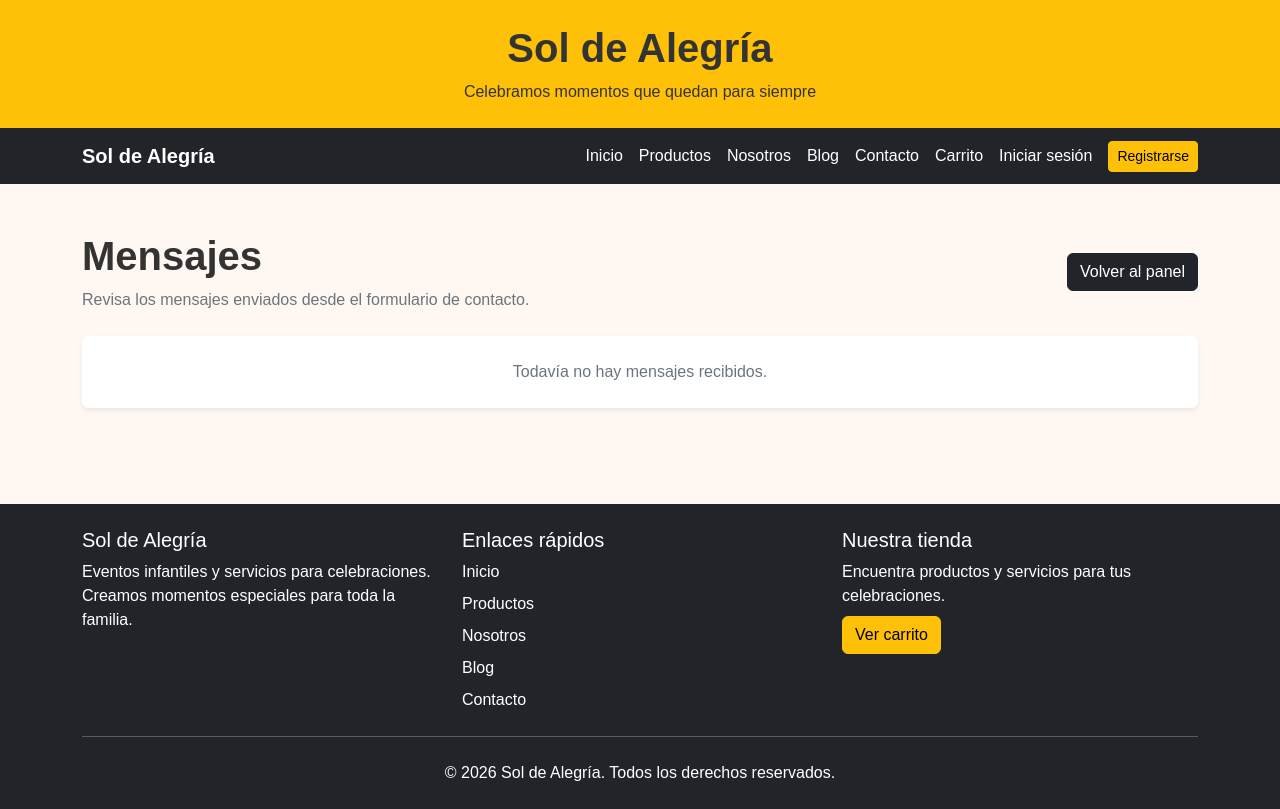
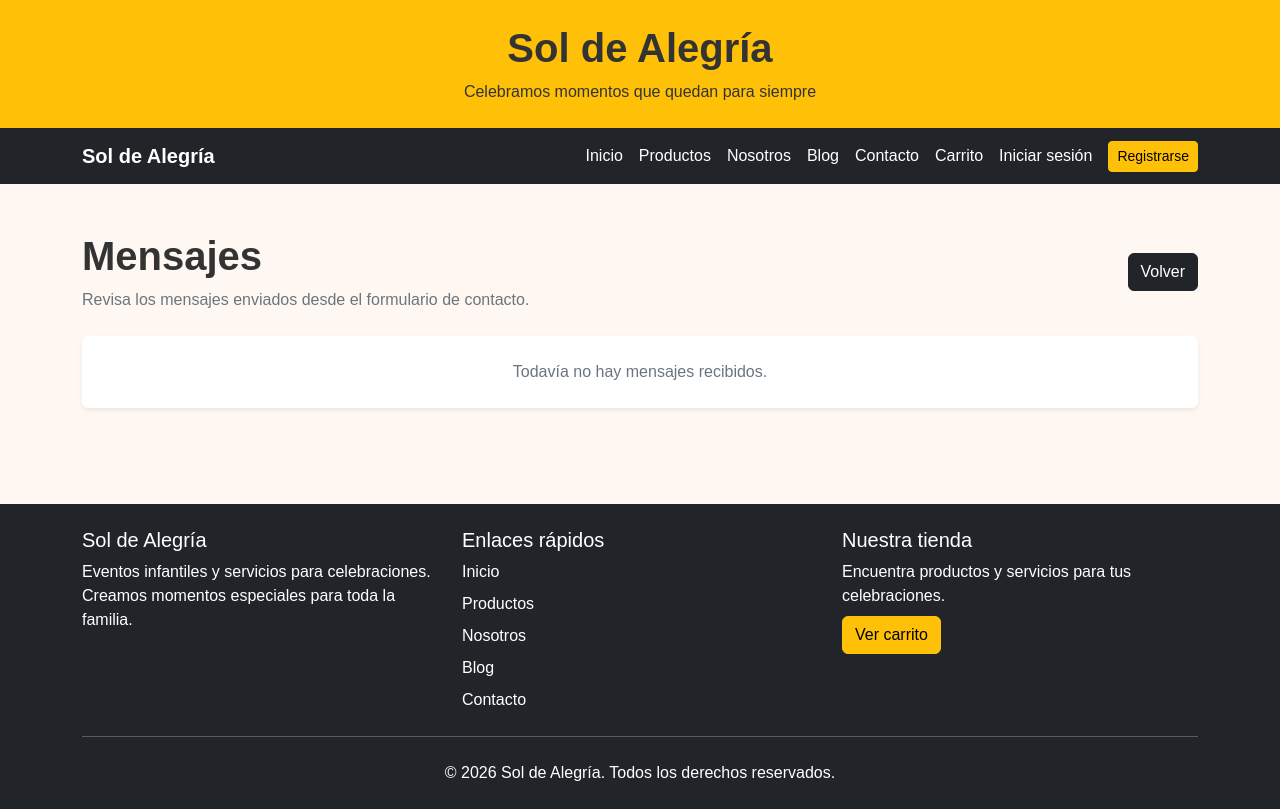
Before and after one commit to agonymustdie/sol-de-alegria-frontend, a Next.js app: page /admin/mensajes in a window 1280 px wide. Built offline with nearby package versions, Linux system fonts and the light colour scheme.

Commit message:
cambio de texto en page.tsx

```diff
--- a/app/admin/mensajes/page.tsx
+++ b/app/admin/mensajes/page.tsx
@@ -43,7 +43,7 @@ export default function AdminMensajesPage() {
         </div>
 
         <Link href="/admin" className="btn btn-dark">
-          Volver al panel
+          Volver
         </Link>
       </div>
 
```
